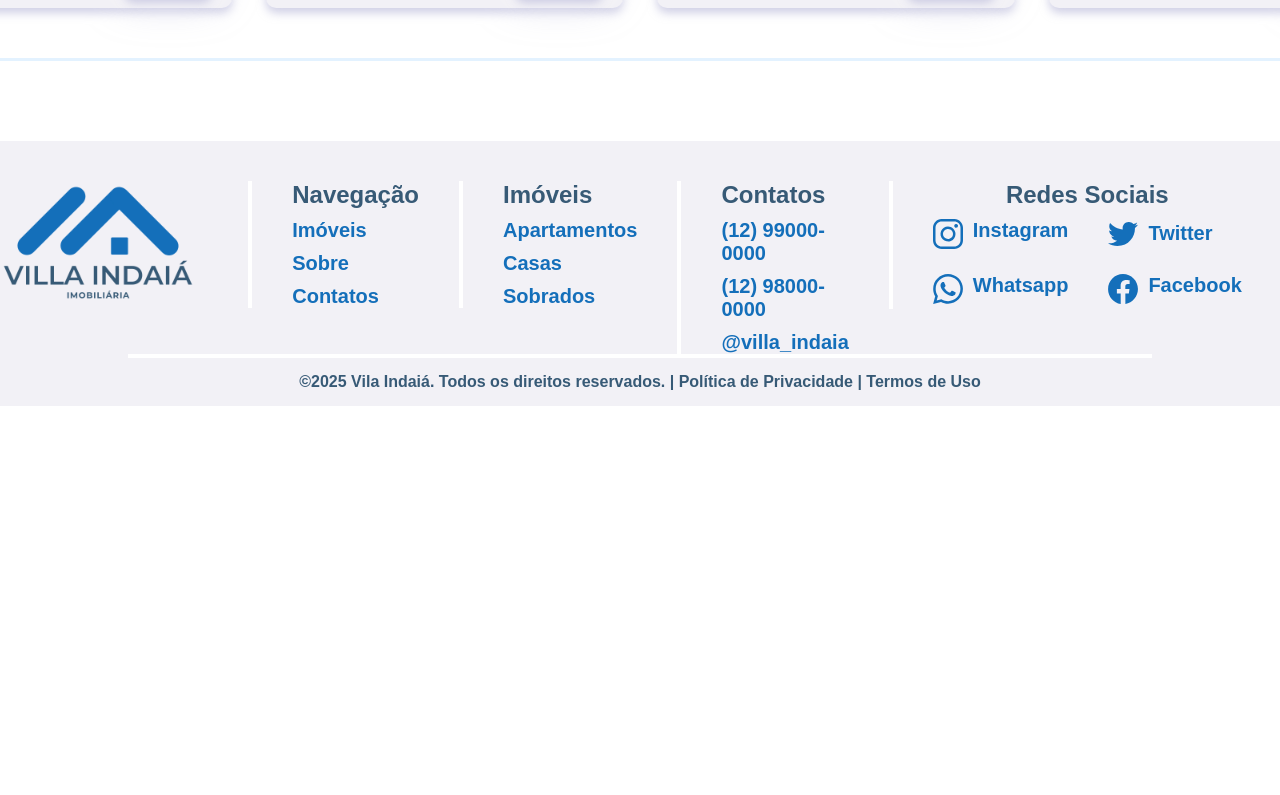
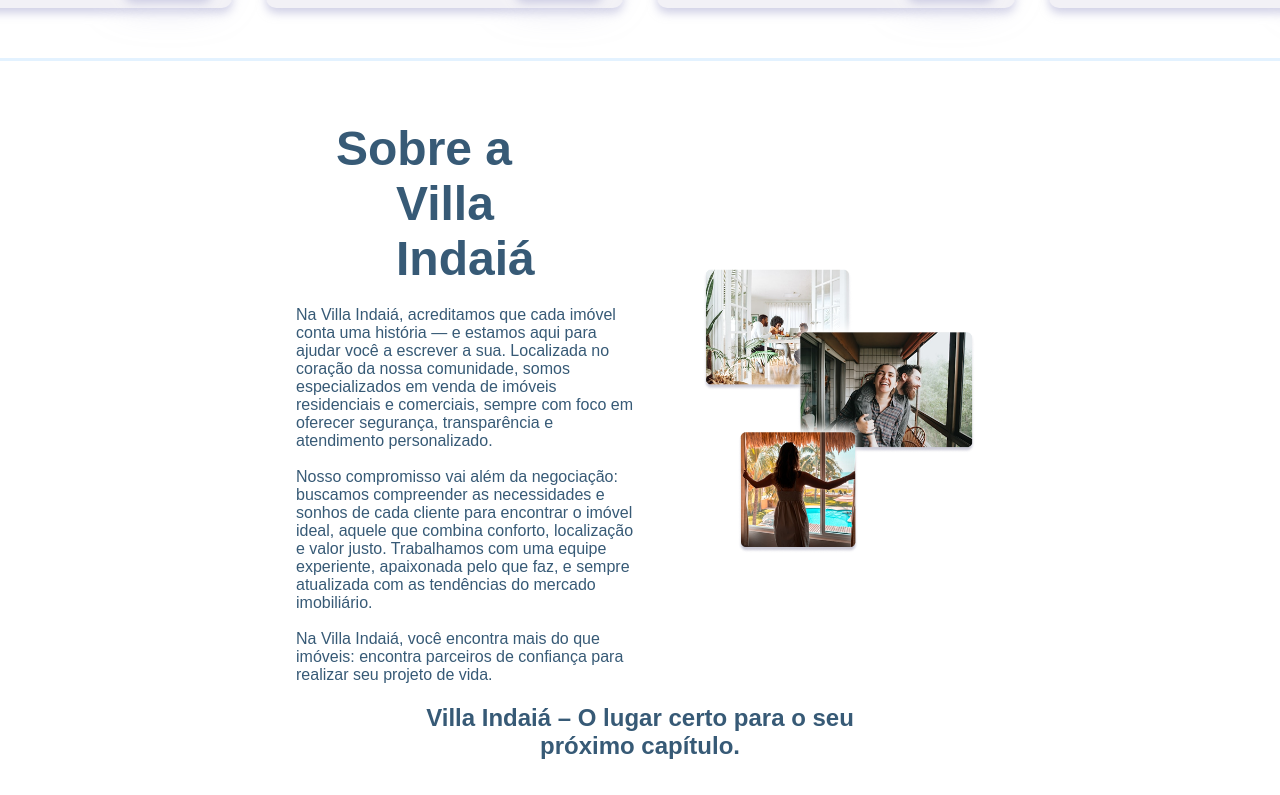
Before and after one commit to CeciliaPurple/imobiliaria-front, a Next.js app: page / in a window 1280 px wide. Shown: the part 1905-2700 px from the top of the page. Before the commit the page ends 2311 px from the top, so only its background shows below. Built offline with nearby package versions, Linux system fonts and the light colour scheme; a web font is replaced by a local one.

Commit message:
Section Sobre nós concluída

```diff
--- a/src/app/page.js
+++ b/src/app/page.js
@@ -7,6 +7,7 @@ import Cash from '../../public/icons/cash-outline.svg';
 import Construct from '../../public/icons/construct.svg';
 import SetaD from '../../public/icons/chevron-forward.svg';
 import SetaE from '../../public/icons/chevron-back-outline.svg';
+import Gallery from '../../public/img/imageGroup.png'
 
 export default function Home() {
   return (
@@ -65,8 +66,32 @@ export default function Home() {
         </div>
       </section>
 
+      {/*Sobre nós*/}
       <section className={styles.about}>
+        <div className={styles.container_about}>
+          <div className={styles.container_text_about}>
+            <div className={styles.container_title_about}>
+              <h1>Sobre a</h1>
+              <h1 className={styles.title_about}>Villa Indaiá</h1>
+            </div>
 
+            <p>
+              Na Villa Indaiá, acreditamos que cada imóvel conta uma história — e estamos aqui para ajudar você a escrever a sua.
+              Localizada no coração da nossa comunidade, somos especializados em venda de imóveis residenciais e comerciais,
+              sempre com foco em oferecer segurança, transparência e atendimento personalizado.<br /><br />
+
+              Nosso compromisso vai além da negociação: buscamos compreender as necessidades e sonhos de cada cliente para
+              encontrar o imóvel ideal, aquele que combina conforto, localização e valor justo. Trabalhamos com uma equipe
+              experiente, apaixonada pelo que faz, e sempre atualizada com as tendências do mercado imobiliário.<br /><br />
+
+              Na Villa Indaiá, você encontra mais do que imóveis: encontra parceiros de confiança para realizar seu projeto de vida.
+            </p>
+          </div>
+
+          <Image src={Gallery} alt="conjunto de imagens" className={styles.image}/>
+        </div>
+
+        <h2>Villa Indaiá – O lugar certo para o seu próximo capítulo.</h2>
       </section>
     </div>
   );
--- a/src/app/page.module.css
+++ b/src/app/page.module.css
@@ -67,3 +67,52 @@
     align-items: center;
     gap: 2%;
 }
+
+/*Sobre a Villa Indaiá*/
+.about {
+    width: 100%;
+    padding: 60px;
+    display: flex;
+    flex-direction: column;
+    justify-content: center;
+    align-items: center;
+    color: var(--escuro);
+    gap: 20px;
+}
+
+.about h2 {
+    width: 500px;
+    text-align: center;
+}
+
+.container_about {
+    display: flex;
+    justify-content: center;
+    align-items: center;
+    gap: 50px;
+}
+
+.container_text_about h1 {
+    color: var(--escuro);
+    font-weight: bold;
+    font-size: var(--h1);
+}
+
+.container_title_about {
+    margin-left: 40px;
+    margin-bottom: 20px;
+}
+
+.title_about {
+    margin-left: 60px;
+}
+
+.container_text_about {
+    color: var(--escuro);
+    width: 30%;
+}
+
+.image {
+    width: 25%;
+    height: 25%;
+}
```
Also changed, not shown: public/img/imageGroup.png (added).
